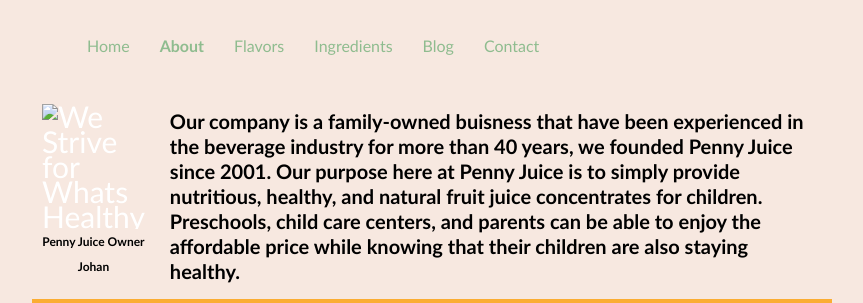
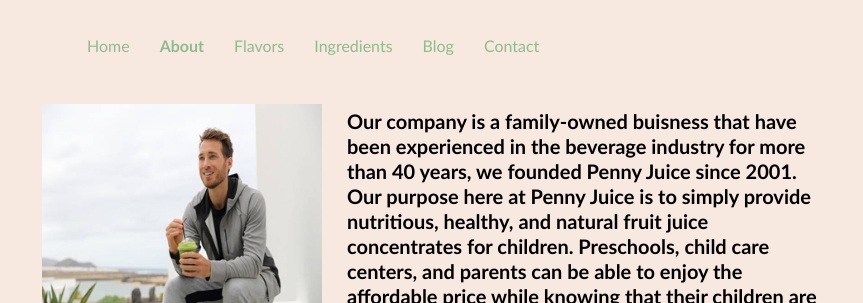
Before and after one commit to yacult/GRC175BPennyJuice, a plain HTML site: page about.html in a window 1280 px wide. Shown: the part 176-479 px from the top of the page, without its empty margins (208-1071 px from the left). Drawn offline with Linux system fonts and the light colour scheme.

Commit message:
Update about.html
initial commit

```diff
--- a/about.html
+++ b/about.html
@@ -35,7 +35,7 @@
             </div>
 
              <div class="flex-container">
-                 <div><img src="../IMAGES/aboutimage.jpg" alt="We Strive for Whats Healthy" width="280" height="225"> <h3>Penny Juice Owner Johan</h3></div>
+                 <div><img src="aboutimage.jpg" alt="We Strive for Whats Healthy" width="280" height="225"> <h3>Penny Juice Owner Johan</h3></div>
                  <div><h2>Our company is a family-owned buisness that have been experienced in the beverage
                  industry for more than 40 years, we founded Penny Juice since 2001. Our purpose here at Penny Juice is to simply provide nutritious, healthy, and natural fruit
                  juice concentrates for children. Preschools, child care centers, and parents can be able to
```
